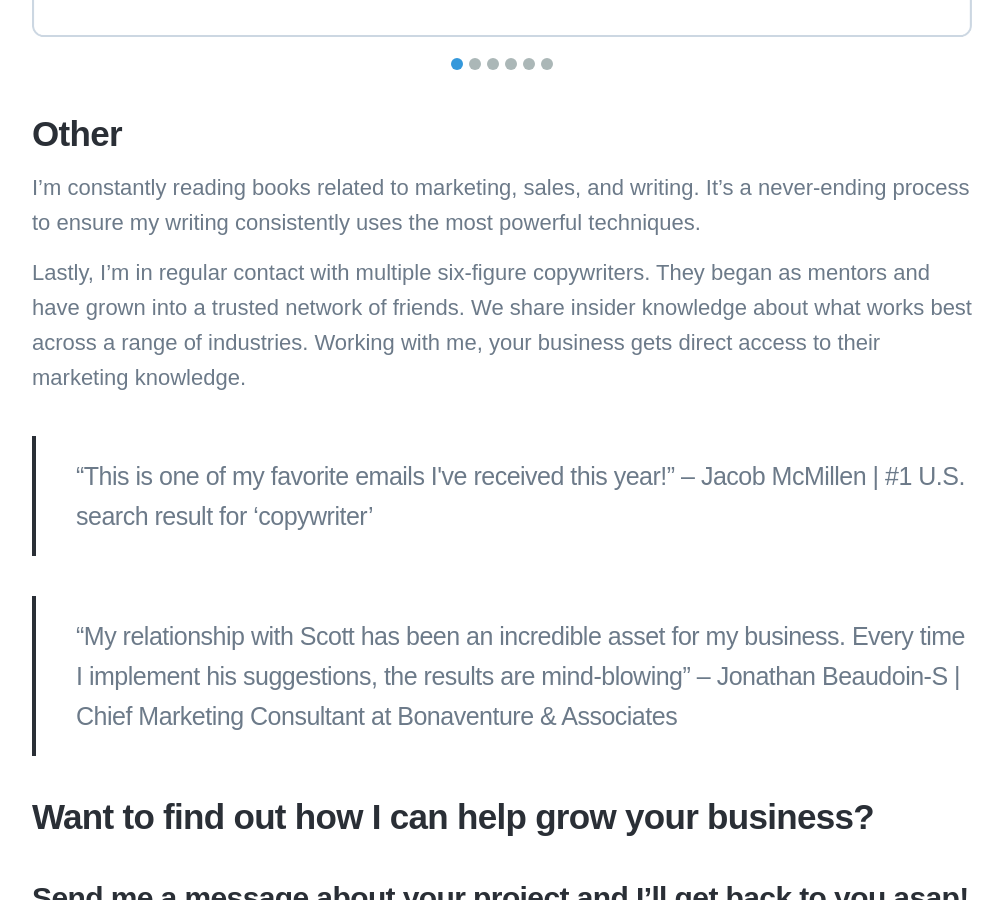
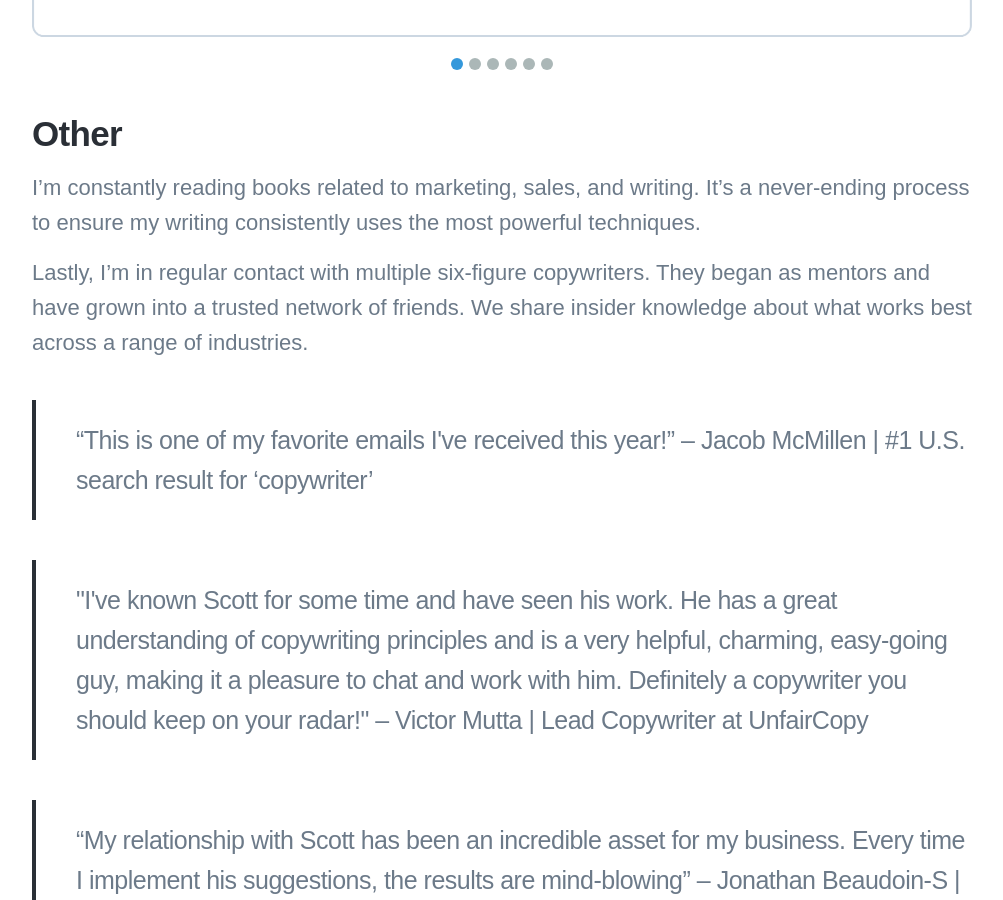
Before and after one commit to ScottON/ScottON, a Jekyll site: the page built from _projects/2021-05-11-marketing-experience.md, in a window 1280 px wide and 900 px high, scrolled down 3634 px. Shown: the whole window, without its empty margins (138-1141 px from the left). Built offline with Jekyll 4.4.1, drawn with Linux system fonts in a browser that asks for light colours; nearby versions of some CDN libraries; some web fonts are replaced.

Commit message:
Update 2021-05-11-marketing-experience.md

```diff
--- a/_projects/2021-05-11-marketing-experience.md
+++ b/_projects/2021-05-11-marketing-experience.md
@@ -2,7 +2,7 @@
 title: Marketing Certifications
 subtitle: My digital marketing education
 date: 2021-05-11 00:00:00
-description: "An overview of my digital marketing and copywriting education"
+description: "An overview of my digital marketing and copywriting education."
 featured_image: '/images/demo/demo-square.jpg'
 ---
 
@@ -52,9 +52,11 @@ Why trust me? I have extensive practical experience **and** I've studied the bes
 ## Other
 I’m constantly reading books related to marketing, sales, and writing. It's a never-ending process to ensure my writing consistently uses the most powerful techniques.
 
-Lastly, I’m in regular contact with multiple six-figure copywriters. They began as mentors and have grown into a trusted network of friends. We share insider knowledge about what works best across a range of industries. Working with me, your business gets direct access to their marketing knowledge.
+Lastly, I’m in regular contact with multiple six-figure copywriters. They began as mentors and have grown into a trusted network of friends. We share insider knowledge about what works best across a range of industries.
 
 <blockquote>“This is one of my favorite emails I've received this year!” –  Jacob McMillen | #1 U.S. search result for ‘copywriter’</blockquote>
+
+<blockquote>"I've known Scott for some time and have seen his work. He has a great understanding of copywriting principles and is a very helpful, charming, easy-going guy, making it a pleasure to chat and work with him. Definitely a copywriter you should keep on your radar!" – Victor Mutta | Lead Copywriter at UnfairCopy</blockquote>
 
 <blockquote>“My relationship with Scott has been an incredible asset for my business. Every time I implement his suggestions, the results are mind-blowing” – Jonathan Beaudoin-S | Chief Marketing Consultant at Bonaventure & Associates</blockquote>
 
```
